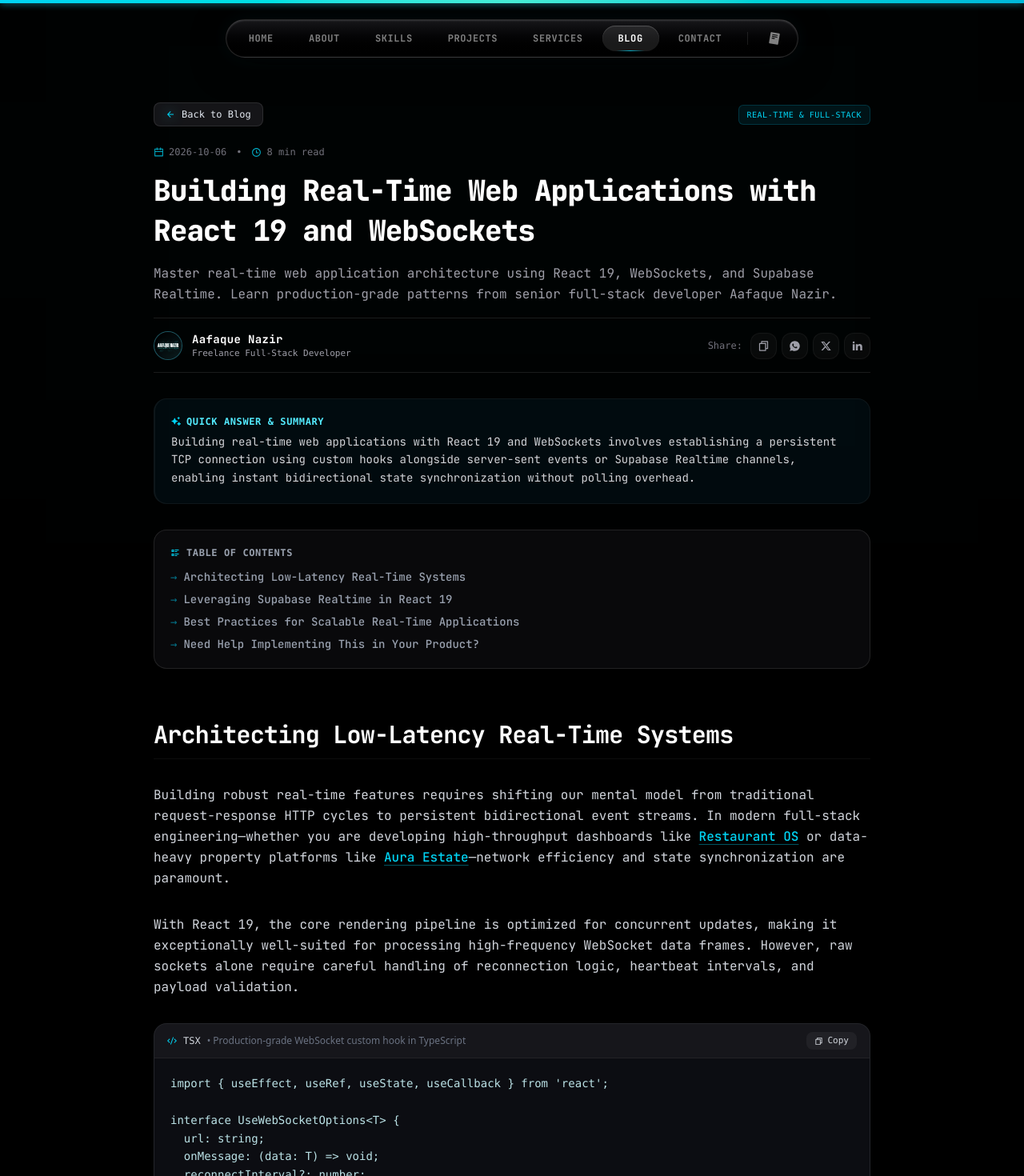
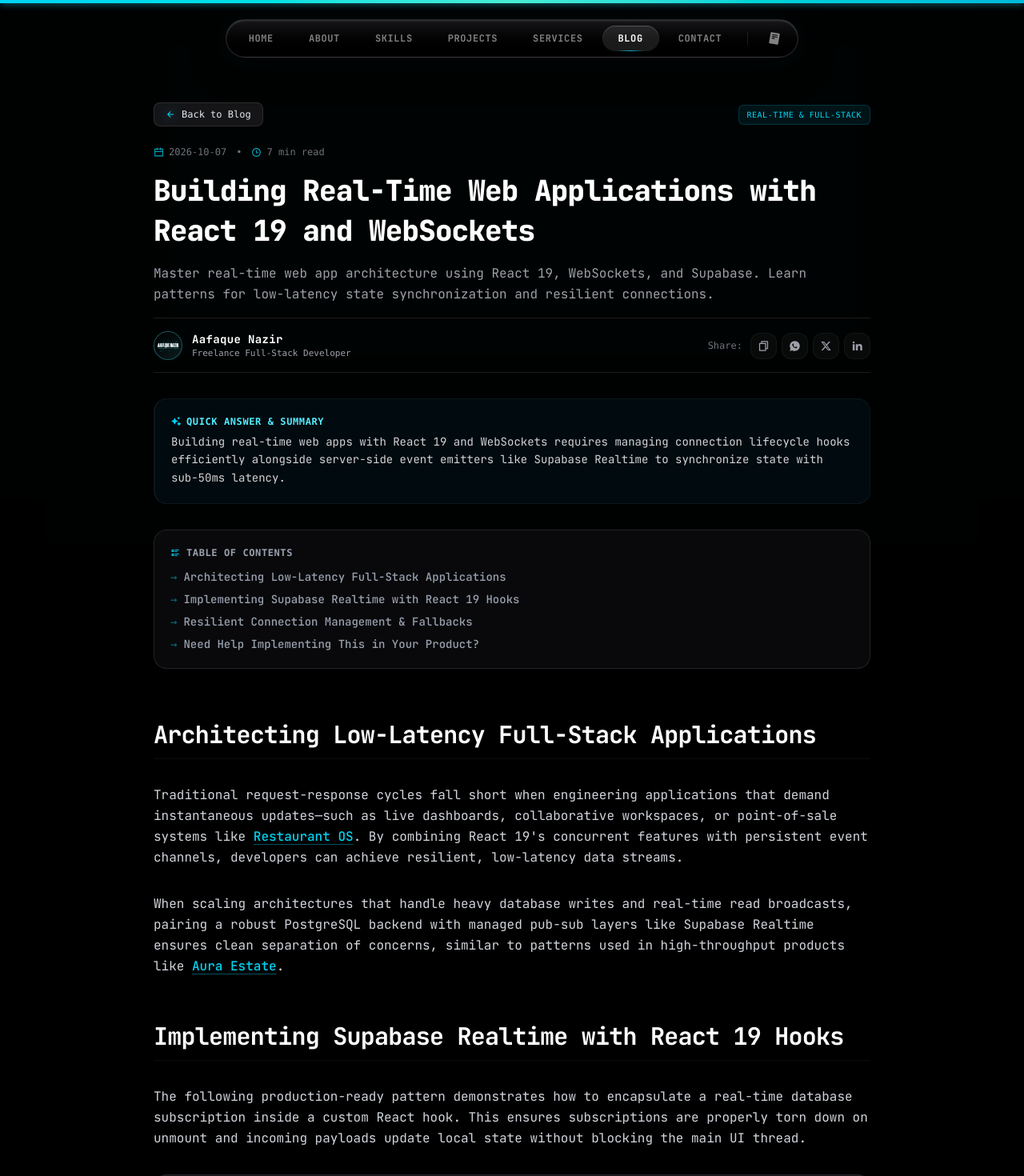
Before and after one commit to Aafaque-Nazir/Portfolio, a React (Vite) app: page /blog/building-real-time-web-applications-react-19-websockets in a window 1280 px wide. Shown: the top 1470 px of the page at 80% size. Built offline with nearby package versions, Linux system fonts and the light colour scheme.

Commit message:
content: publish daily automated engineering blog

```diff
--- a/src/data/blogs.js
+++ b/src/data/blogs.js
@@ -1,4 +1,104 @@
 export const blogs = [
+  {
+    "id": "building-real-time-web-applications-react-19-websockets",
+    "slug": "building-real-time-web-applications-react-19-websockets",
+    "title": "Building Real-Time Web Applications with React 19 and WebSockets",
+    "description": "Master real-time web app architecture using React 19, WebSockets, and Supabase. Learn patterns for low-latency state synchronization and resilient connections.",
+    "publishedAt": "2026-10-07",
+    "updatedAt": "2026-10-07",
+    "readTime": "7 min read",
+    "category": "Real-Time & Full-Stack",
+    "tags": [
+      "React 19",
+      "WebSockets",
+      "Supabase",
+      "Full-Stack",
+      "Real-Time Architecture"
+    ],
+    "author": {
+      "name": "Aafaque Nazir",
+      "role": "Freelance Full-Stack Developer",
+      "bio": "Independent web engineer building high-performance websites, e-commerce stores, and SaaS web applications for clients across India & worldwide.",
+      "avatar": "/og-image.png"
+    },
+    "quickAnswer": "Building real-time web apps with React 19 and WebSockets requires managing connection lifecycle hooks efficiently alongside server-side event emitters like Supabase Realtime to synchronize state with sub-50ms latency.",
+    "relatedProjectId": 4,
+    "faqs": [
+      {
+        "question": "How does React 19 improve real-time state management?",
+        "answer": "React 19 introduces streamlined hook patterns, improved concurrent rendering, and better action states that reduce unnecessary re-renders when handling high-frequency WebSocket or Supabase Realtime payloads."
+      },
+      {
+        "question": "Should I use native WebSockets or managed services like Supabase Realtime?",
+        "answer": "Managed services like Supabase Realtime abstract connection pooling, authentication, and Postgres replication change streams, significantly reducing custom infrastructure overhead compared to native WebSocket servers."
+      },
+      {
+        "question": "How do you handle WebSocket reconnections gracefully in production?",
+        "answer": "Production-grade WebSocket clients should implement exponential backoff reconnection strategies, heartbeat ping-pong intervals to drop dead sockets, and local optimistic updates with conflict resolution."
+      }
+    ],
+    "sections": [
+      {
+        "type": "heading",
+        "level": 2,
+        "title": "Architecting Low-Latency Full-Stack Applications"
+      },
+      {
+        "type": "paragraph",
+        "text": "Traditional request-response cycles fall short when engineering applications that demand instantaneous updates—such as live dashboards, collaborative workspaces, or point-of-sale systems like [Restaurant OS](/projects/11). By combining React 19's concurrent features with persistent event channels, developers can achieve resilient, low-latency data streams."
+      },
+      {
+        "type": "paragraph",
+        "text": "When scaling architectures that handle heavy database writes and real-time read broadcasts, pairing a robust PostgreSQL backend with managed pub-sub layers like Supabase Realtime ensures clean separation of concerns, similar to patterns used in high-throughput products like [Aura Estate](/projects/15)."
+      },
+      {
+        "type": "heading",
+        "level": 2,
+        "title": "Implementing Supabase Realtime with React 19 Hooks"
+      },
+      {
+        "type": "paragraph",
+        "text": "The following production-ready pattern demonstrates how to encapsulate a real-time database subscription inside a custom React hook. This ensures subscriptions are properly torn down on unmount and incoming payloads update local state without blocking the main UI thread."
+      },
+      {
+        "type": "code",
+        "language": "tsx",
+        "caption": "Custom React 19 Hook for Real-Time Subscriptions",
+        "code": "import { useEffect, useState, useTransition } from 'react';\nimport { createClient } from '@supabase/supabase-js';\n\nconst supabase = createClient(process.env.NEXT_PUBLIC_SUPABASE_URL!, process.env.NEXT_PUBLIC_SUPABASE_ANON_KEY!);\n\nexport function useRealtimeData<T>(table: string, initialData: T[]) {\n  const [data, setData] = useState<T[]>(initialData);\n  const [, startTransition] = useTransition();\n\n  useEffect(() => {\n    const channel = supabase\n      .channel(`${table}-changes`)\n      .on('postgres_changes', { event: '*', schema: 'public', table }, (payload) => {\n        startTransition(() => {\n          if (payload.eventType === 'INSERT') {\n            setData((prev) => [payload.new as T, ...prev]);\n          } else if (payload.eventType === 'DELETE') {\n            setData((prev) => prev.filter((item: any) => item.id !== payload.old.id));\n          }\n        });\n      })\n      .subscribe();\n\n    return () => {\n      supabase.removeChannel(channel);\n    };\n  }, [table]);\n\n  return data;\n}"
+      },
+      {
+        "type": "callout",
+        "title": "Performance Optimization Tip",
+        "text": "Always wrap state mutations originating from high-frequency WebSocket events inside React's `startTransition` or concurrent APIs. This prevents UI jank and keeps critical user inputs responsive."
+      },
+      {
+        "type": "heading",
+        "level": 2,
+        "title": "Resilient Connection Management & Fallbacks"
+      },
+      {
+        "type": "paragraph",
+        "text": "Network instability is a given in real-world deployments. Whether you are building financial trackers, booking engines like [Al Raheeq Tourism](/projects/17), or enterprise internal tooling, your real-time layer must account for dropped connections."
+      },
+      {
+        "type": "list",
+        "items": [
+          "Implement heartbeat ping/pong frames every 30 seconds to detect silent connection drops.",
+          "Use exponential backoff algorithms with jitter for automatic reconnection attempts.",
+          "Cache critical state locally using IndexedDB to provide offline-first capability."
+        ]
+      },
+      {
+        "type": "heading",
+        "level": 2,
+        "title": "Need Help Implementing This in Your Product?"
+      },
+      {
+        "type": "paragraph",
+        "text": "As an independent web developer, I build fast, production-ready web applications. [Hire Aafaque Nazir](/services) or [get in touch for a consultation](/contact)."
+      }
+    ]
+  },
   {
     "id": "building-real-time-web-applications-react-19-websockets",
     "slug": "building-real-time-web-applications-react-19-websockets",
```
